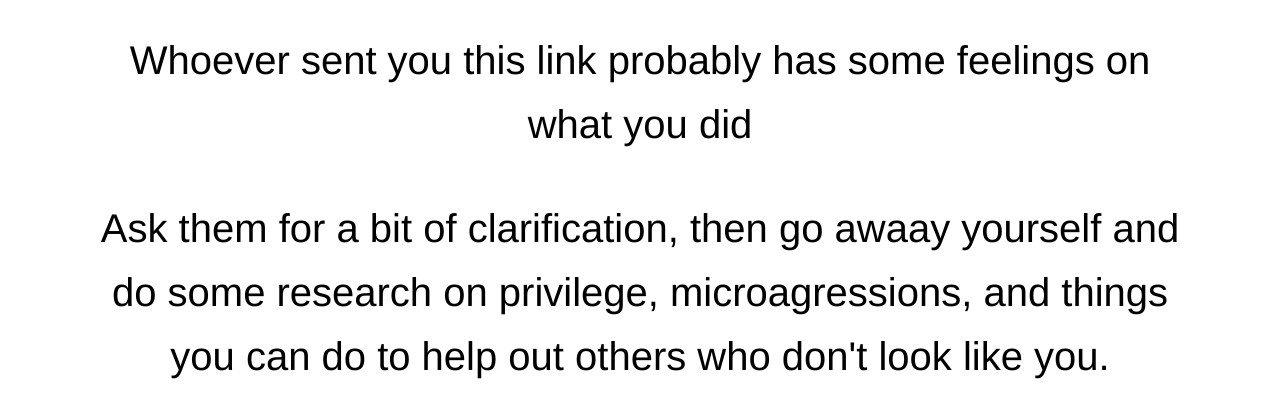
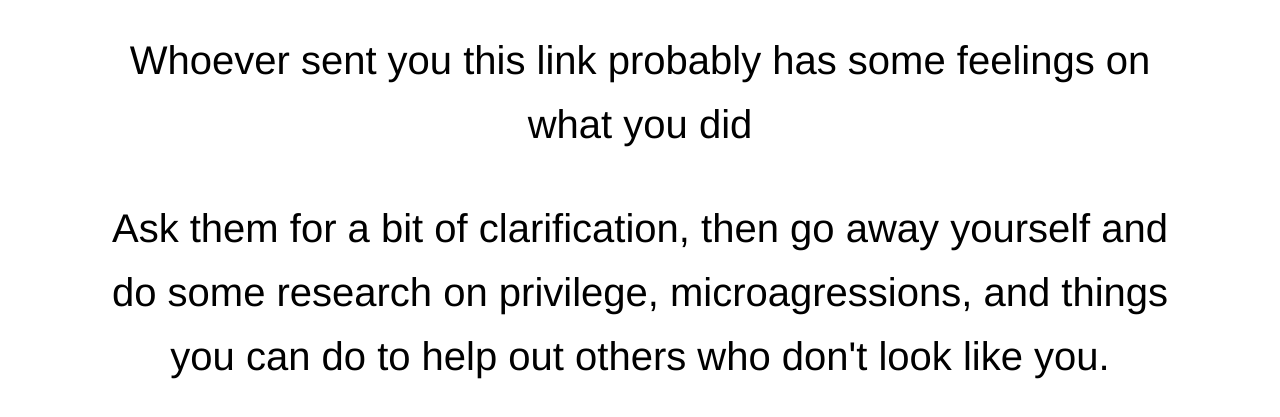
Before and after one commit to fredericmarx/shitty.men, a website: page index.html in a window 1280 px wide. Shown: the part 617-1034 px from the top of the page. Drawn offline with Linux system fonts and the light colour scheme.

Commit message:
fix typo, thanks @Lucie-H

```diff
--- a/index.html
+++ b/index.html
@@ -34,7 +34,7 @@
         Whoever sent you this link probably has some feelings on what you did
       </p>
       <p>
-        Ask them for a bit of clarification, then go awaay yourself and do some
+        Ask them for a bit of clarification, then go away yourself and do some
         research on privilege, microagressions, and things you can do to help out
         others who don't look like you.
       </p>
```
